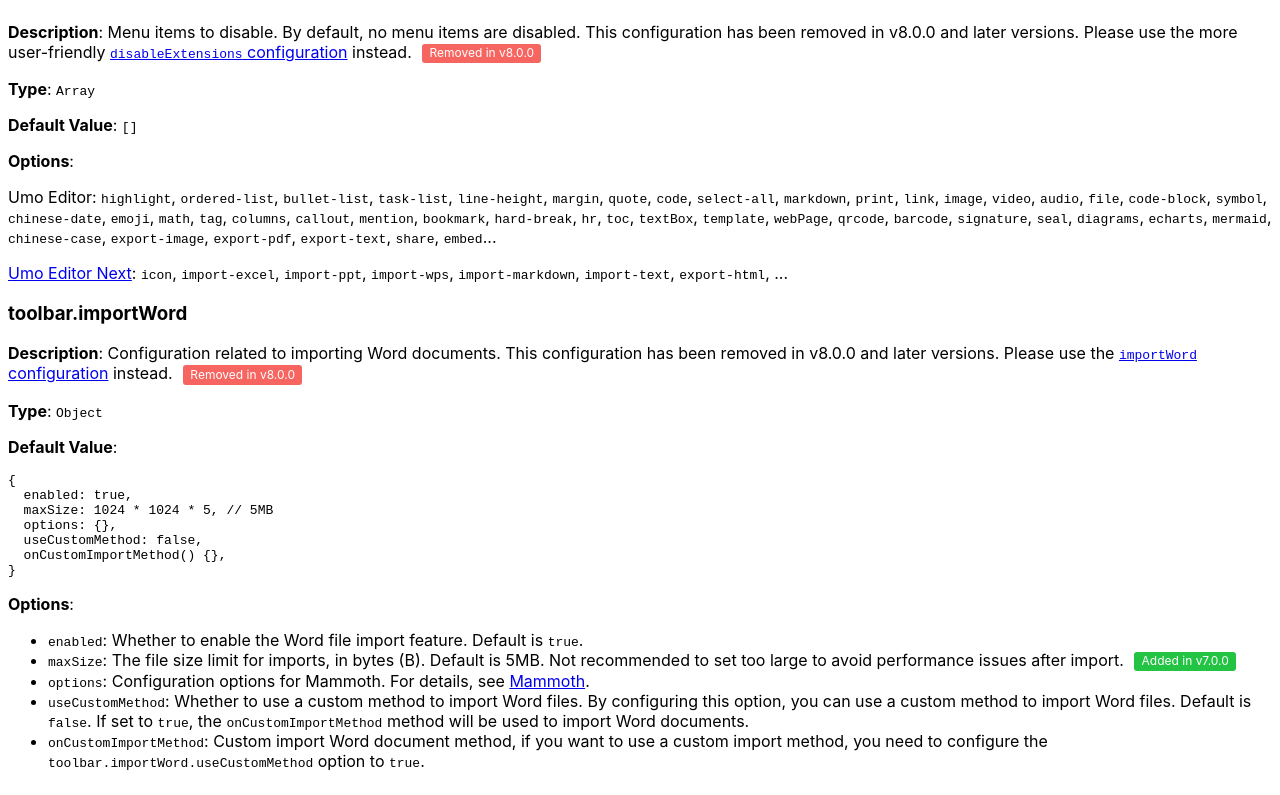
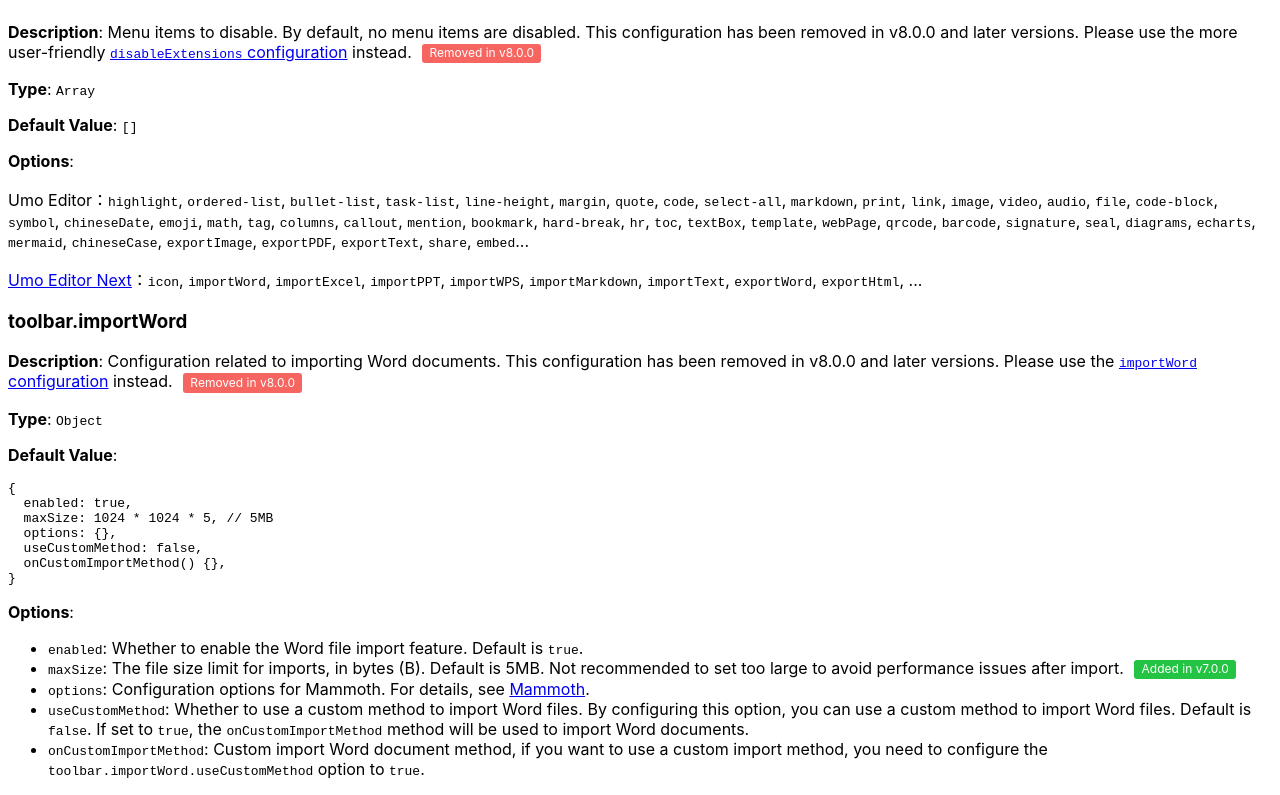
Before and after one commit to umodoc/docs, a Next.js app: page /en/docs/options/toolbar in a window 1280 px wide. Shown: the part 989-1784 px from the top of the page. Built offline with nearby package versions, Linux system fonts and the light colour scheme.

Commit message:
完善文档

```diff
--- a/pages/cn/docs/options/toolbar.mdx
+++ b/pages/cn/docs/options/toolbar.mdx
@@ -59,9 +59,9 @@
 
 **可选值**：
 
-Umo Editor：`highlight`, `ordered-list`, `bullet-list`, `task-list`, `line-height`, `margin`, `quote`, `code`, `select-all`, `markdown`, `print`, `link`, `image`, `video`, `audio`, `file`, `code-block`, `symbol`, `chinese-date`, `emoji`, `math`, `tag`, `columns`, `callout`, `mention`, `bookmark`, `hard-break`, `hr`, `toc`, `textBox`, `template`, `webPage`, `qrcode`, `barcode`, `signature`, `seal`, `diagrams`, `echarts`, `mermaid`, `chinese-case`, `export-image`, `export-pdf`, `export-text`, `share`, `embed`......
+Umo Editor：`highlight`, `ordered-list`, `bullet-list`, `task-list`, `line-height`, `margin`, `quote`, `code`, `select-all`, `markdown`, `print`, `link`, `image`, `video`, `audio`, `file`, `code-block`, `symbol`, `chineseDate`, `emoji`, `math`, `tag`, `columns`, `callout`, `mention`, `bookmark`, `hard-break`, `hr`, `toc`, `textBox`, `template`, `webPage`, `qrcode`, `barcode`, `signature`, `seal`, `diagrams`, `echarts`, `mermaid`, `chineseCase`, `exportImage`, `exportPDF`, `exportText`, `share`, `embed`...
 
-[Umo Editor Next](../next): `icon`, `import-excel`, `import-ppt`, `import-wps`, `import-markdown`, `import-text`,  `export-html`, ...
+[Umo Editor Next](../next)：`icon`, `importWord`, `importExcel`, `importPPT`, `importWPS`, `importMarkdown`, `importText`, `exportWord`, `exportHtml`, ...
 
 ### toolbar.importWord
 
--- a/pages/en/docs/options/toolbar.mdx
+++ b/pages/en/docs/options/toolbar.mdx
@@ -59,10 +59,9 @@
 
 **Options**:
 
-Umo Editor: `highlight`, `ordered-list`, `bullet-list`, `task-list`, `line-height`, `margin`, `quote`, `code`, `select-all`, `markdown`, `print`, `link`, `image`, `video`, `audio`, `file`, `code-block`, `symbol`, `chinese-date`, `emoji`, `math`, `tag`, `columns`, `callout`, `mention`, `bookmark`, `hard-break`, `hr`, `toc`, `textBox`, `template`, `webPage`, `qrcode`, `barcode`, `signature`, `seal`, `diagrams`, `echarts`, `mermaid`, `chinese-case`, `export-image`, `export-pdf`, `export-text`, `share`, `embed`...
+Umo Editor：`highlight`, `ordered-list`, `bullet-list`, `task-list`, `line-height`, `margin`, `quote`, `code`, `select-all`, `markdown`, `print`, `link`, `image`, `video`, `audio`, `file`, `code-block`, `symbol`, `chineseDate`, `emoji`, `math`, `tag`, `columns`, `callout`, `mention`, `bookmark`, `hard-break`, `hr`, `toc`, `textBox`, `template`, `webPage`, `qrcode`, `barcode`, `signature`, `seal`, `diagrams`, `echarts`, `mermaid`, `chineseCase`, `exportImage`, `exportPDF`, `exportText`, `share`, `embed`...
 
-[Umo Editor Next](../next): `icon`, `import-excel`, `import-ppt`, `import-wps`, `import-markdown`, `import-text`,  `export-html`, ...
-
+[Umo Editor Next](../next)：`icon`, `importWord`, `importExcel`, `importPPT`, `importWPS`, `importMarkdown`, `importText`, `exportWord`, `exportHtml`, ...
 ### toolbar.importWord
 
 **Description**: Configuration related to importing Word documents. This configuration has been removed in v8.0.0 and later versions. Please use the [`importWord` configuration](./import-word) instead. <Badge theme="danger">Removed in v8.0.0</Badge>
```
